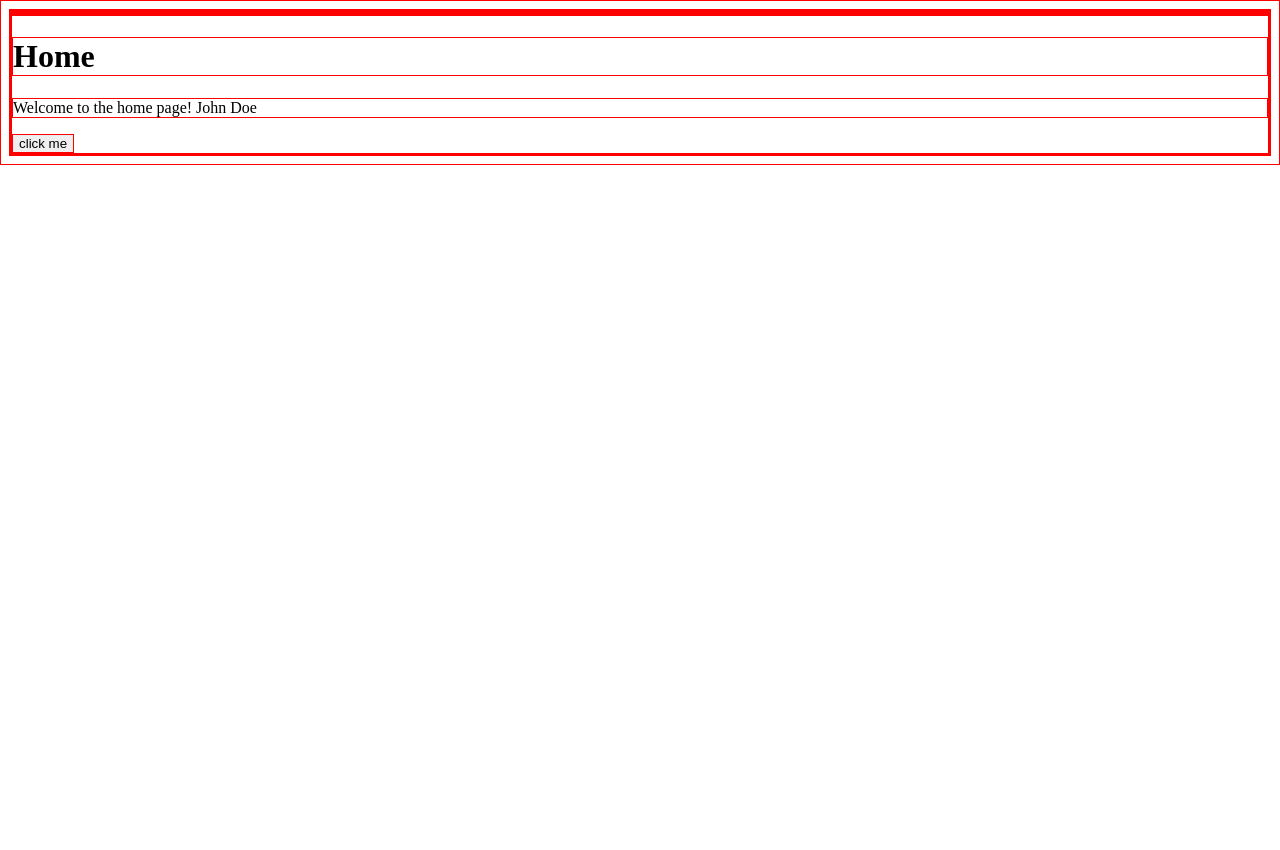
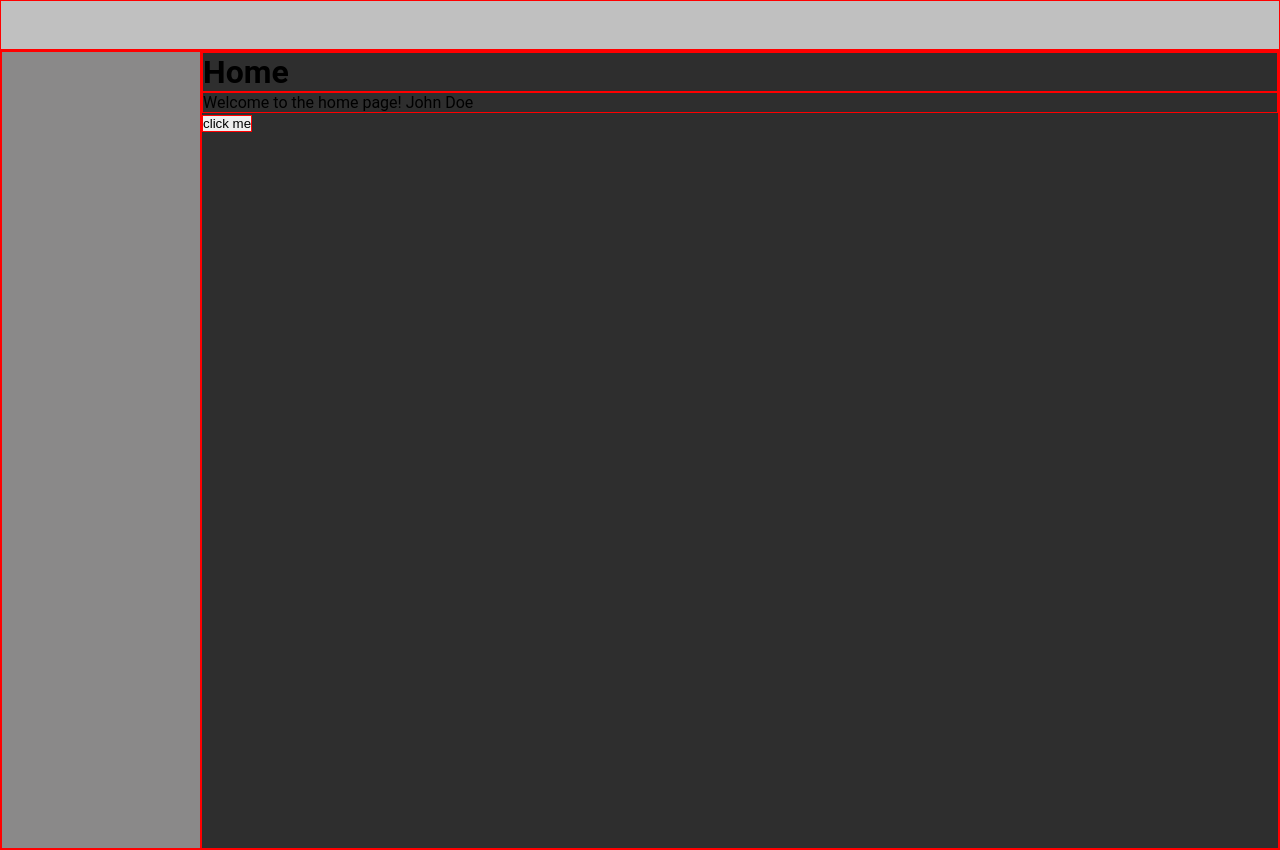
Before and after one commit to jitendra-ky/dragonfly, a Django app: page / in a window 1280 px wide. Before the commit the page ends 165 px from the top, so only its background shows below. Run offline with Django 5.2, Linux system fonts and the light colour scheme.

Commit message:
style: enhance home page layout and styling

```diff
--- a/static/styles/home.css
+++ b/static/styles/home.css
@@ -1,3 +1,36 @@
 * {
-    border: thin solid red;
+    margin: 0;
+    padding: 0;
+    box-sizing: border-box;
 }
+
+body {
+    * {
+        border: thin solid red;
+    }
+    font-family: 'Roboto', sans-serif;
+    background-color: #c0c0c0;
+    height: 100vh;
+    overflow: hidden;
+}
+
+.nav-bar {
+    width: 100%;
+    height: 50px;
+}
+
+.app {
+    display: flex;
+    height: 100%;
+    background-color: rgb(237, 236, 236);
+}
+
+.column-left {
+    width: 200px;
+    background-color: #8a8989;
+}
+
+.column-middle {
+    flex: 1;
+    background-color: rgb(46, 46, 46);
+}
--- a/templates/home.html
+++ b/templates/home.html
@@ -3,8 +3,8 @@
 {% block title %}Home{% endblock %}
 
 {% block content %}
+<div class="nav-bar"></div>
 <div class="app">
-    <div class="column-top"></div>
     <div class="column-left"></div>
     <div class="column-middle">
         <h1>Home</h1>
```
